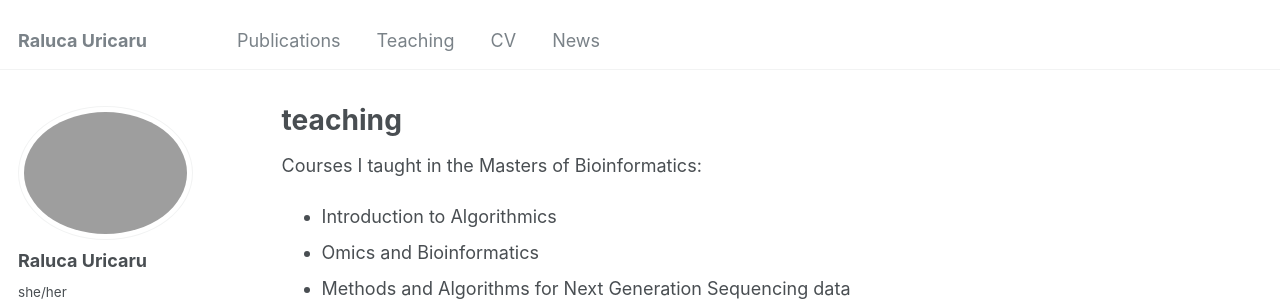
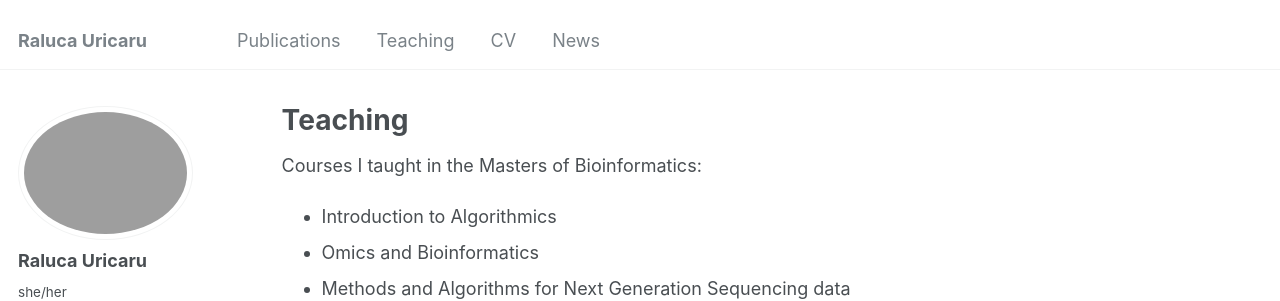
Before and after one commit to ruricaru/ruricaru.github.io, a Jekyll site: the page built from _pages/teaching.md, in a window 1280 px wide and 930 px high. Shown: the top 301 px of the window. Built offline with Jekyll 4.4.1, drawn with Linux system fonts in a browser that asks for light colours; some web fonts are replaced.

```diff
--- a/_pages/teaching.md
+++ b/_pages/teaching.md
@@ -1,6 +1,6 @@
 ---
 layout: archive
-title: "teaching"
+title: "Teaching"
 permalink: /teaching/
 author_profile: true
 ---
```
